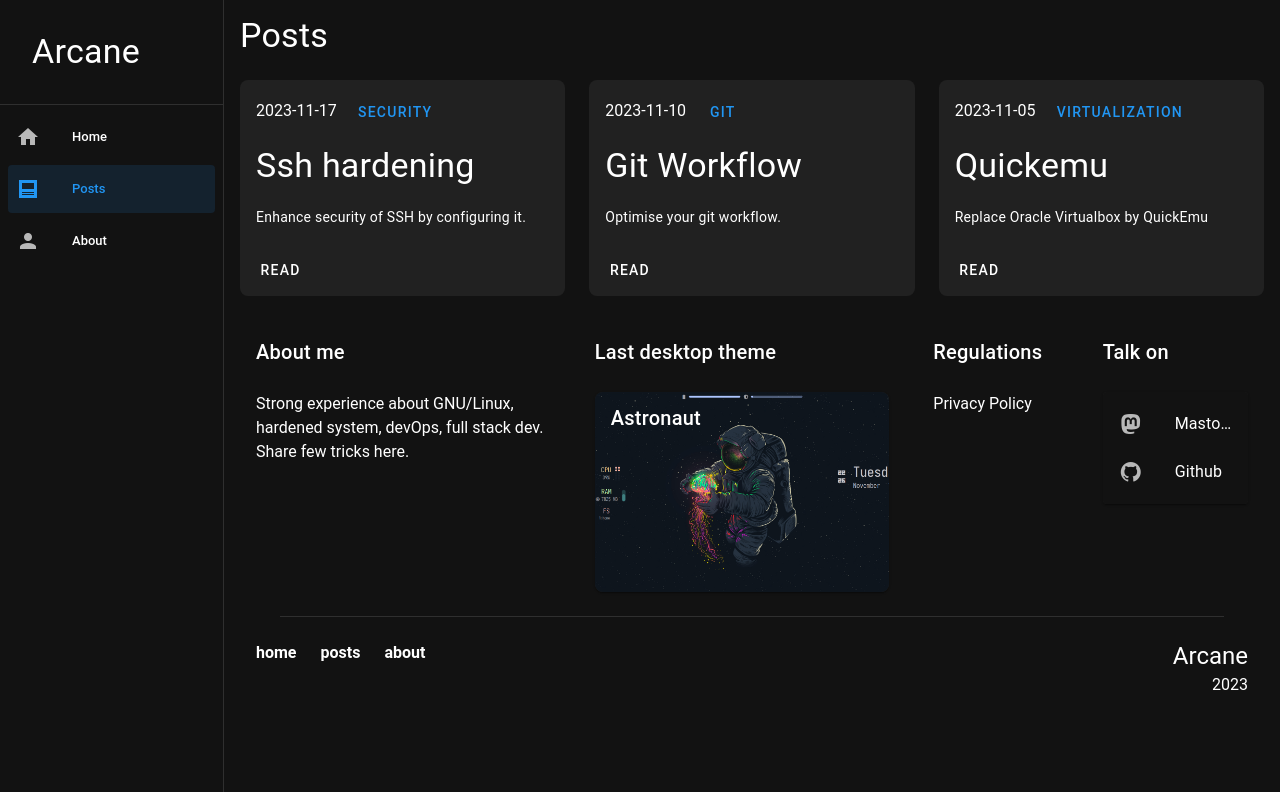
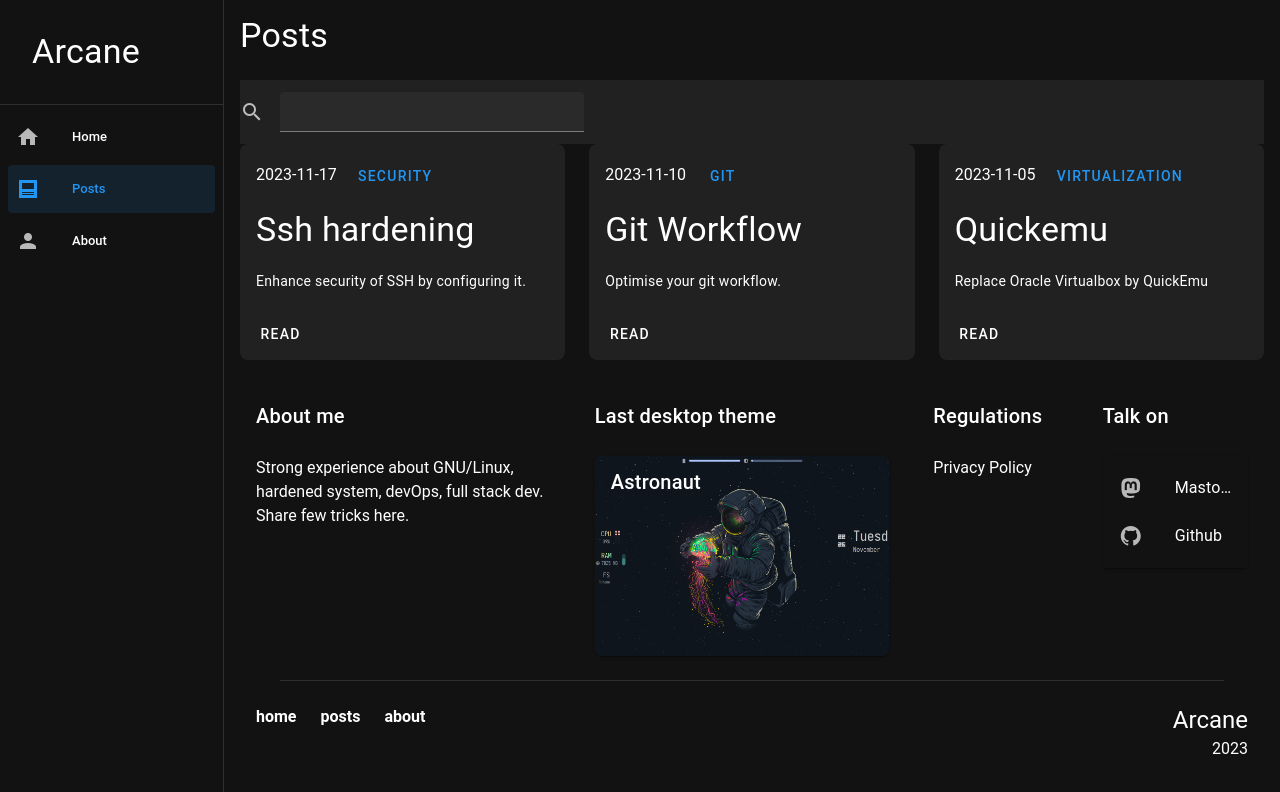
Before and after one commit to szorfein/arcane, a Vue app: page /posts in a window 1280 px wide. Shown: the top 792 px of the page. Built offline with nearby package versions, Linux system fonts and the light colour scheme.

Commit message:
basic search bar

```diff
--- a/src/components/PostList.vue
+++ b/src/components/PostList.vue
@@ -1,12 +1,26 @@
 <template>
+    <v-toolbar color="surface">
+        <v-responsive max-width="344">
+            <v-text-field
+                hide-details
+                clearable
+                density="compact"
+                label="Search for..."
+                prepend-icon="mdi-magnify"
+                v-model="searchTerm"
+                single-line
+                type="text"
+            ></v-text-field>
+        </v-responsive>
+    </v-toolbar>
     <v-row>
         <v-col
             cols="12"
             xs="12"
             sm="6"
             md="4"
-            v-for="post in posts"
-            :key="post.date"
+            v-for="(post, index) in getFilteredBlogs()"
+            :key="index"
         >
             <PostCard
                 :title="post.title"
@@ -20,6 +34,14 @@
 </template>
 
 <script setup>
+ import { ref } from 'vue'
  import { posts } from '@/zola-stores/posts_linux.js'
+ const searchTerm = ref('')
  import PostCard from './card/post.vue'
+
+ const getFilteredBlogs = () => {
+     return posts.filter(post => post.title.toLowerCase()
+                                     .includes(searchTerm.value.toLowerCase())
+     );
+ };
 </script>
```
